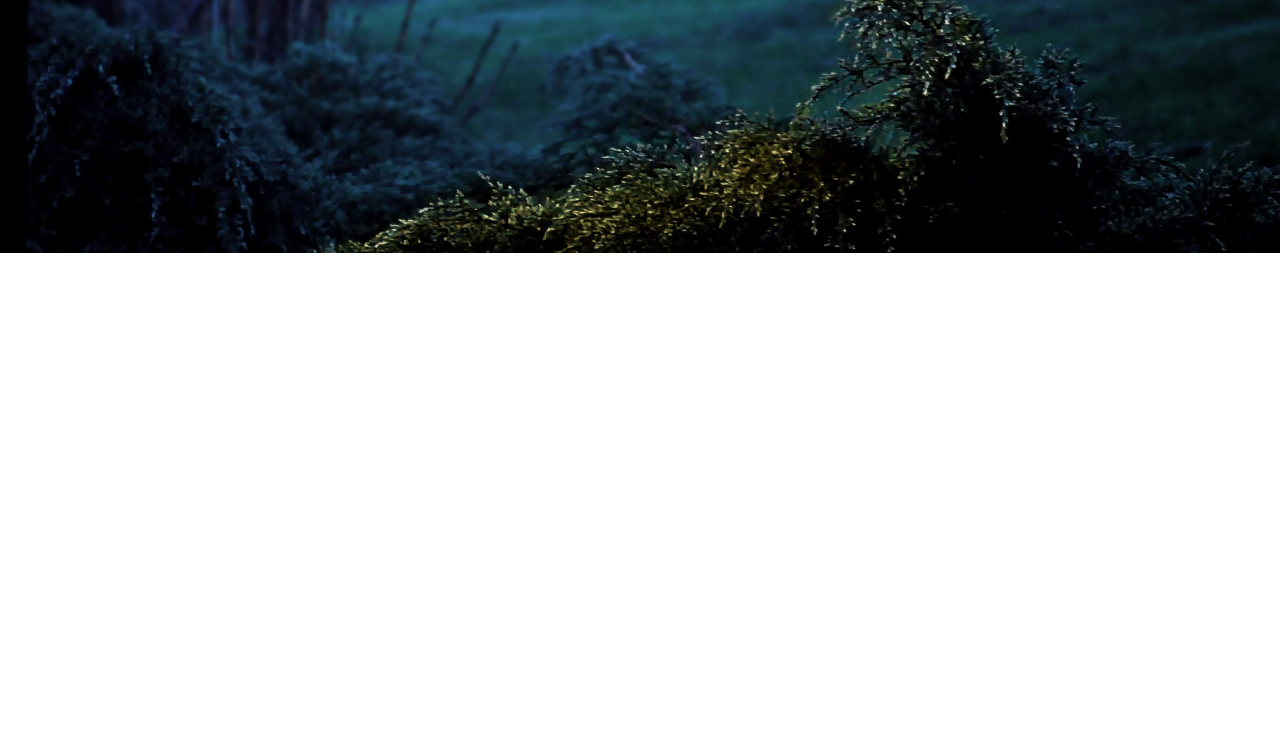
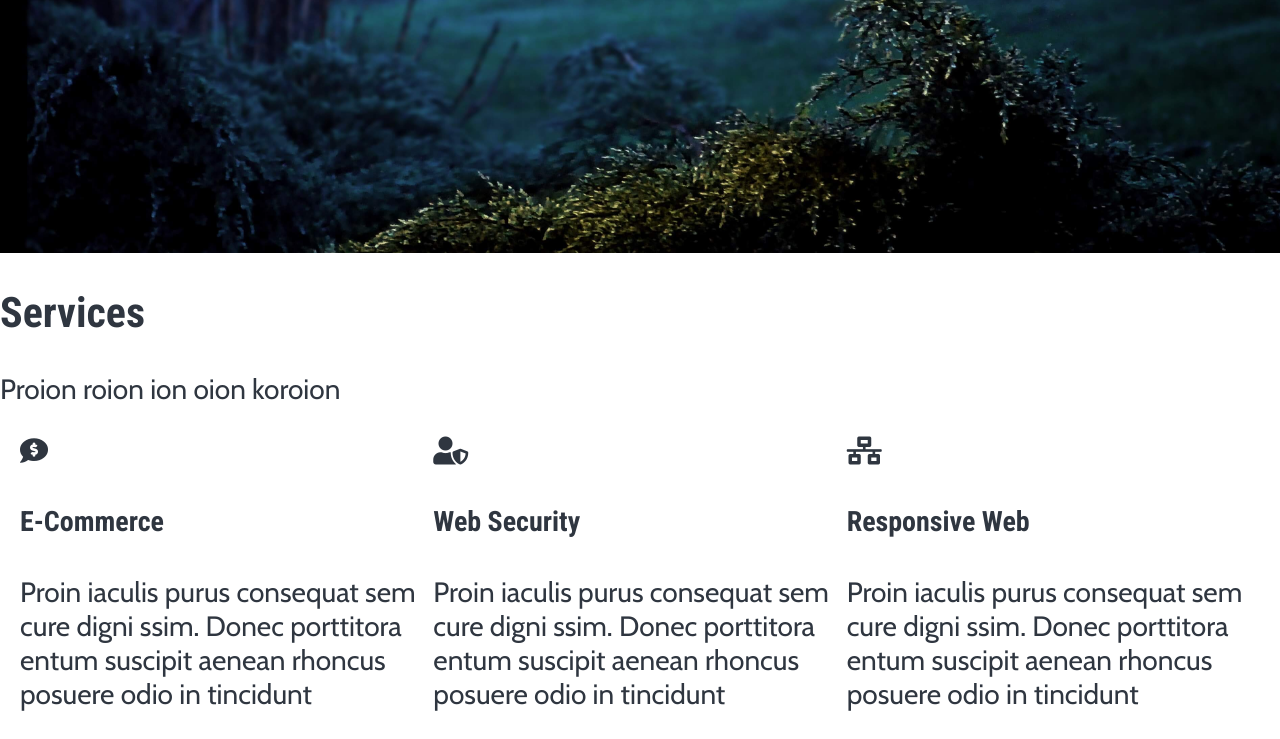
Before and after one commit to BartlomiejFigura/Projekt-z-task-runnerem, a website: page index.html in a window 1280 px wide. Shown: the part 547-1286 px from the top of the page. Before the commit the page ends 904 px from the top, so only its background shows below. Drawn offline with nearby package versions, Linux system fonts and the light colour scheme.

Commit message:
Add html structure for services div

```diff
--- a/index.html
+++ b/index.html
@@ -4,7 +4,7 @@
         <meta charset="utf-8">
         <title>GGG</title>
         <meta name="description" content="Opis zawartości strony dla wyszukiwarek">
-     <meta name="keywords" content="słowa, kluczowe, opisujące, zawartość">
+     <meta name="keywords" content="@Bubble,Buble,Bublle,ServicesBuBBle">
         <link rel="stylesheet" href="css/style.css" type="text/css">
         <link href="https://fonts.googleapis.com/css?family=Cabin|Roboto:400,700|Roboto+Condensed:400,700" rel="stylesheet">
         <link rel="stylesheet" href="https://cdnjs.cloudflare.com/ajax/libs/font-awesome/5.9.0/css/all.min.css">
@@ -37,7 +37,27 @@
             </div>
         </div>
         </div>
-        <article class="services"></article>
+        <article class="services">
+            <h2>Services</h2>
+            <p>Proion roion ion oion koroion</p>
+            <div class="wrapper container">
+                <div class="row services-row">
+                    <i class="fas fa-comment-dollar"></i>
+                    <h4>E-Commerce</h4>
+                    <p>Proin iaculis purus consequat sem cure digni ssim. Donec porttitora entum suscipit aenean rhoncus posuere odio in tincidunt</p>
+                </div>
+                <div class="row services-row">
+                    <i class="fas fa-user-shield"></i>
+                    <h4>Web Security</h4>
+                    <p>Proin iaculis purus consequat sem cure digni ssim. Donec porttitora entum suscipit aenean rhoncus posuere odio in tincidunt</p>
+                </div>
+                <div class="row services-row">
+                    <i class="fas fa-network-wired"></i>
+                    <h4>Responsive Web</h4>
+                    <p>Proin iaculis purus consequat sem cure digni ssim. Donec porttitora entum suscipit aenean rhoncus posuere odio in tincidunt</p>
+                </div>
+            </div>
+        </article>
         <article class="portfolio"></article>
         <footer></footer>
     </body>
```
